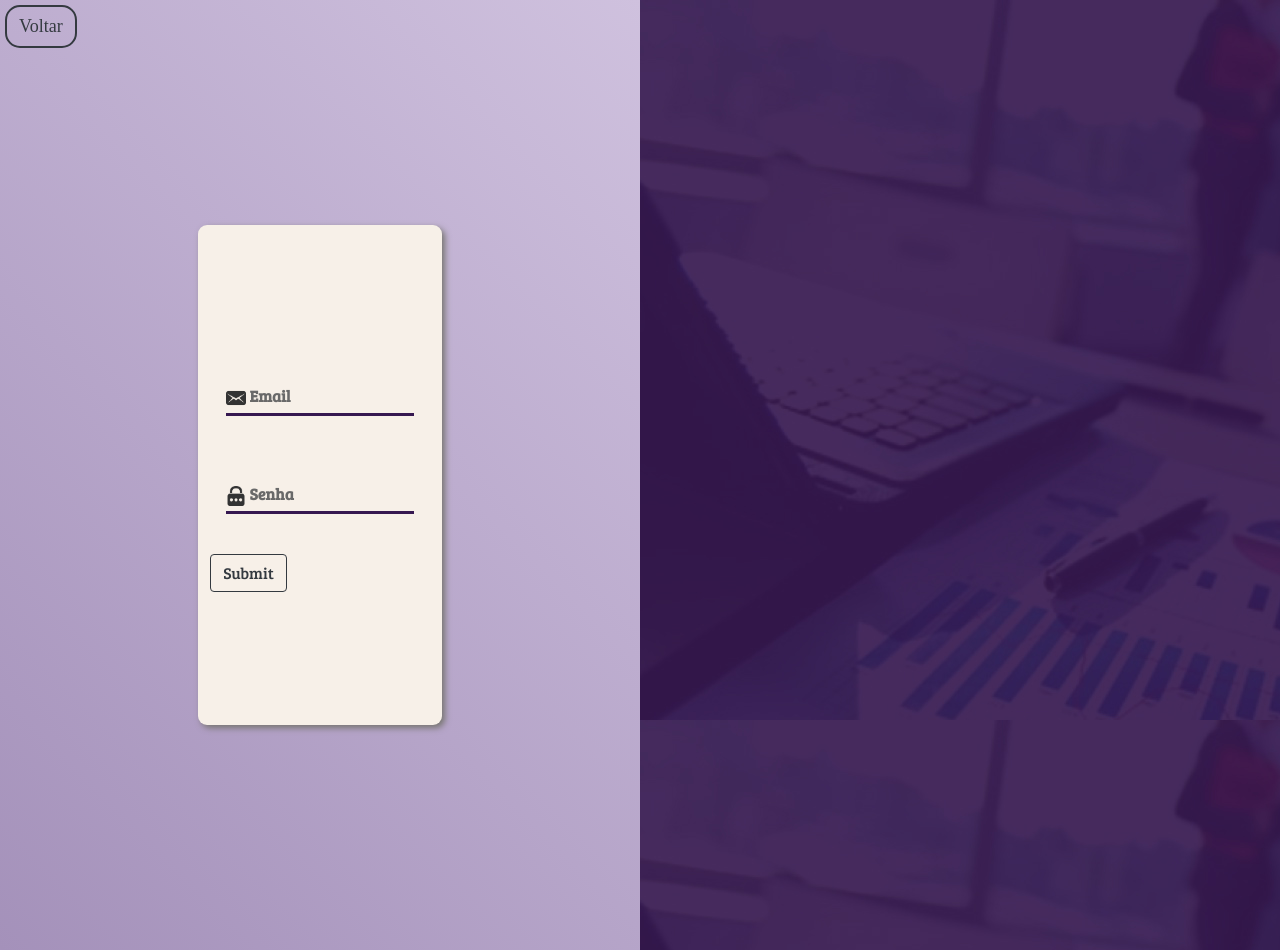
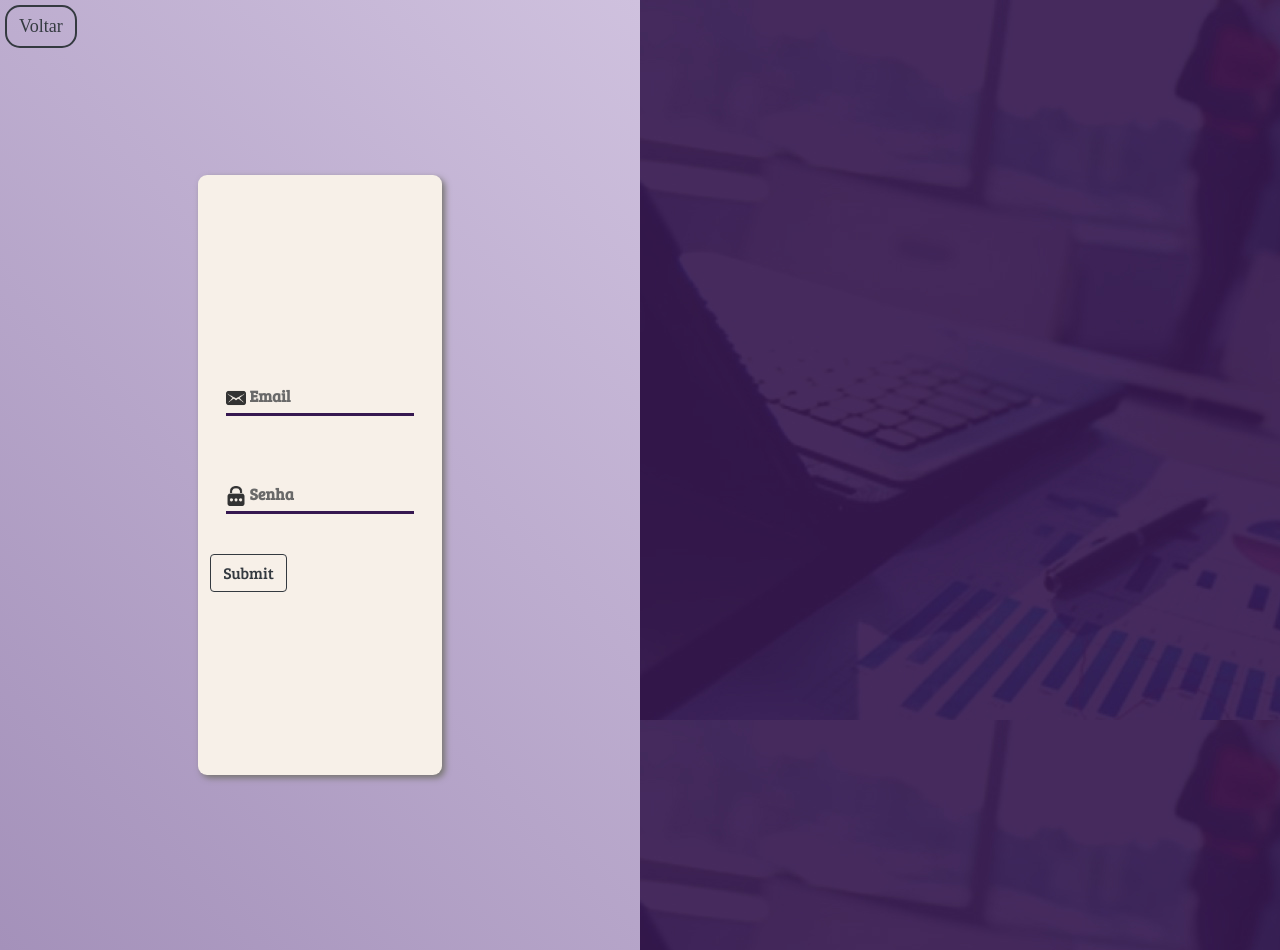
Before and after one commit to rickster1313/FinderFox, a PHP site: page /login in a window 1280 px wide. Run offline with PHP 8.4, Linux system fonts and the light colour scheme; data that the repository does not hold is empty.

Commit message:
form login

```diff
--- a/views/login.php
+++ b/views/login.php
@@ -54,7 +54,7 @@
         	background-color: #F7F0E8;
         	border-radius: 9px;
         	box-shadow: 3px 3px 6px #777570;
-        	height: 500px;
+        	height: 600px;
         	width: 40%;
         	display: flex;
         	justify-content: center;
@@ -63,6 +63,12 @@
 
         body{
           font-family: 'Bree Serif', serif;
+        }
+
+        .msg-deslogado{
+           display: block;
+           position: absolute;
+           top: 30%;
         }
 
 </style>
@@ -86,6 +92,7 @@
 
 
 	<div class="fundo-form">
+		<div class="msg-deslogado">
 		<?php
 
 	if (isset($_SESSION['msg'])) {
@@ -94,6 +101,7 @@
 	}
 
 	?>
+</div>
 
 	<form method="POST" action="<?php echo BASE_URL ?>login/valida" name="login" style="width: 90%;">
 		<span class="input input--ruri">
```
